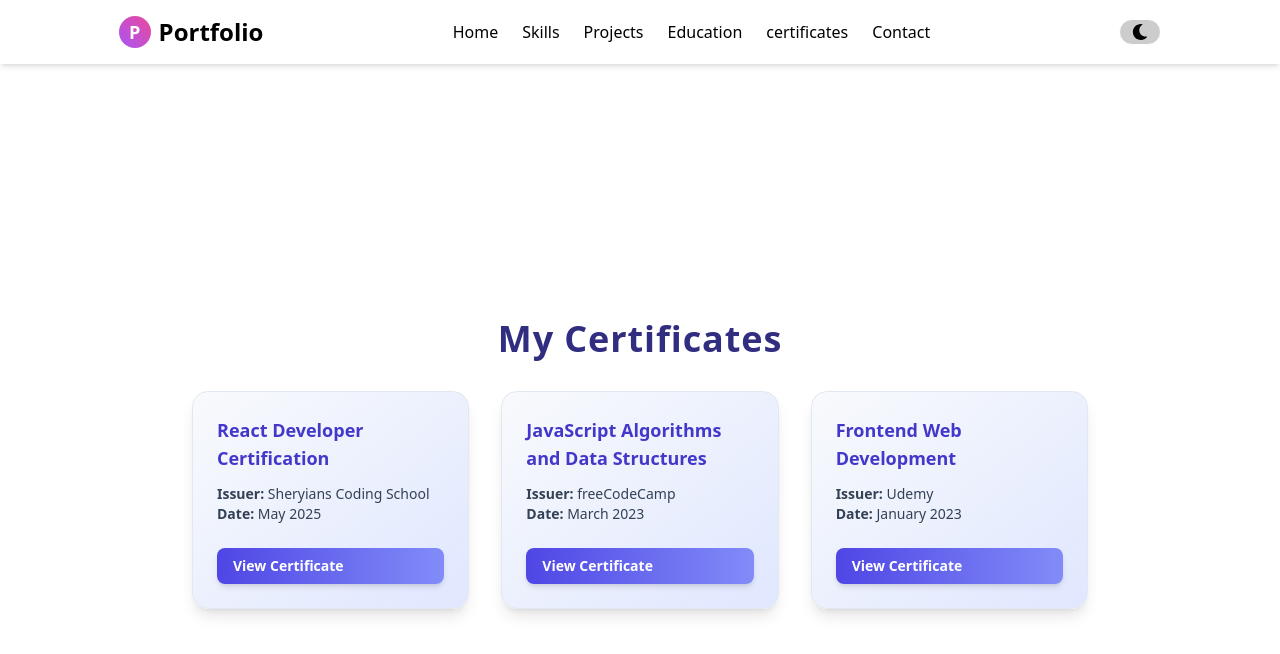
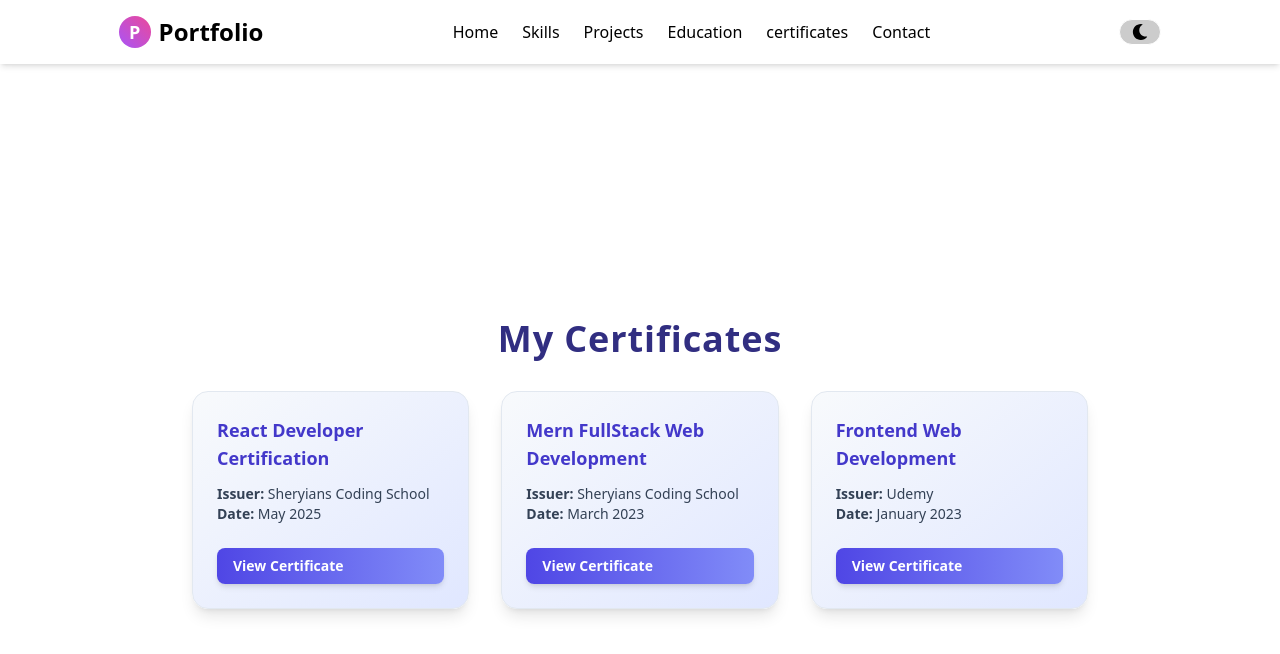
Before and after one commit to shyamsnp1804/MY-PORTFOLIO, a React (Vite) app: page /certificates in a window 1280 px wide. Shown: the top 654 px of the page. Built offline with nearby package versions, Linux system fonts and the light colour scheme.

Commit message:
added MERN Certificate

```diff
--- a/src/pages/Certificates.jsx
+++ b/src/pages/Certificates.jsx
@@ -10,10 +10,10 @@ const certificates = [
     link: 'https://sheryians.com/certificates/verify/be69695a-c6a1-4b40-a412-9dfdf67ddcd9',
   },
   {
-    title: 'JavaScript Algorithms and Data Structures',
-    issuer: 'freeCodeCamp',
+    title: 'Mern FullStack Web Development',
+    issuer: 'Sheryians Coding School',
     date: 'March 2023',
-    link: 'https://www.freecodecamp.org/certificate/js-algo',
+    link: 'https://sheryians.com/certificates/verify/39dd7465-fbed-4cd0-bf90-104bc7ebdc02',
   },
   {
     title: 'Frontend Web Development',
```
